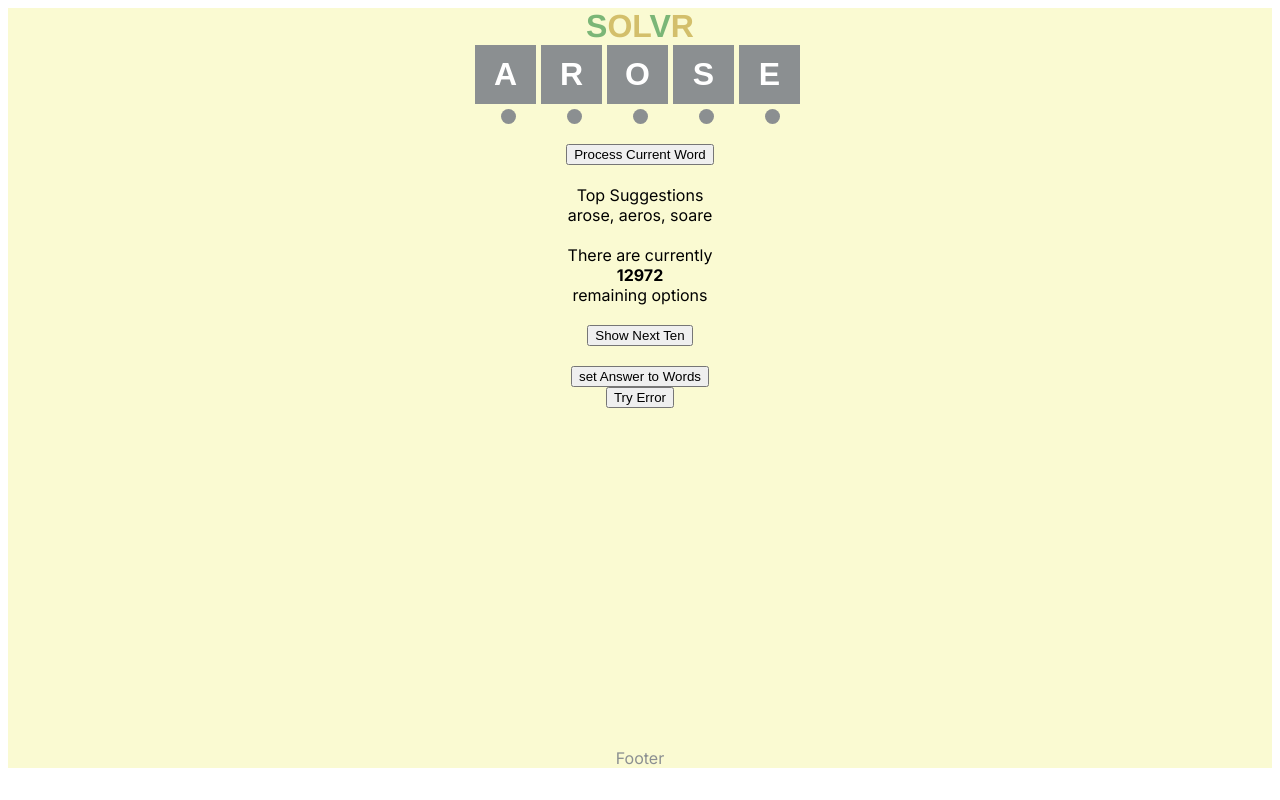
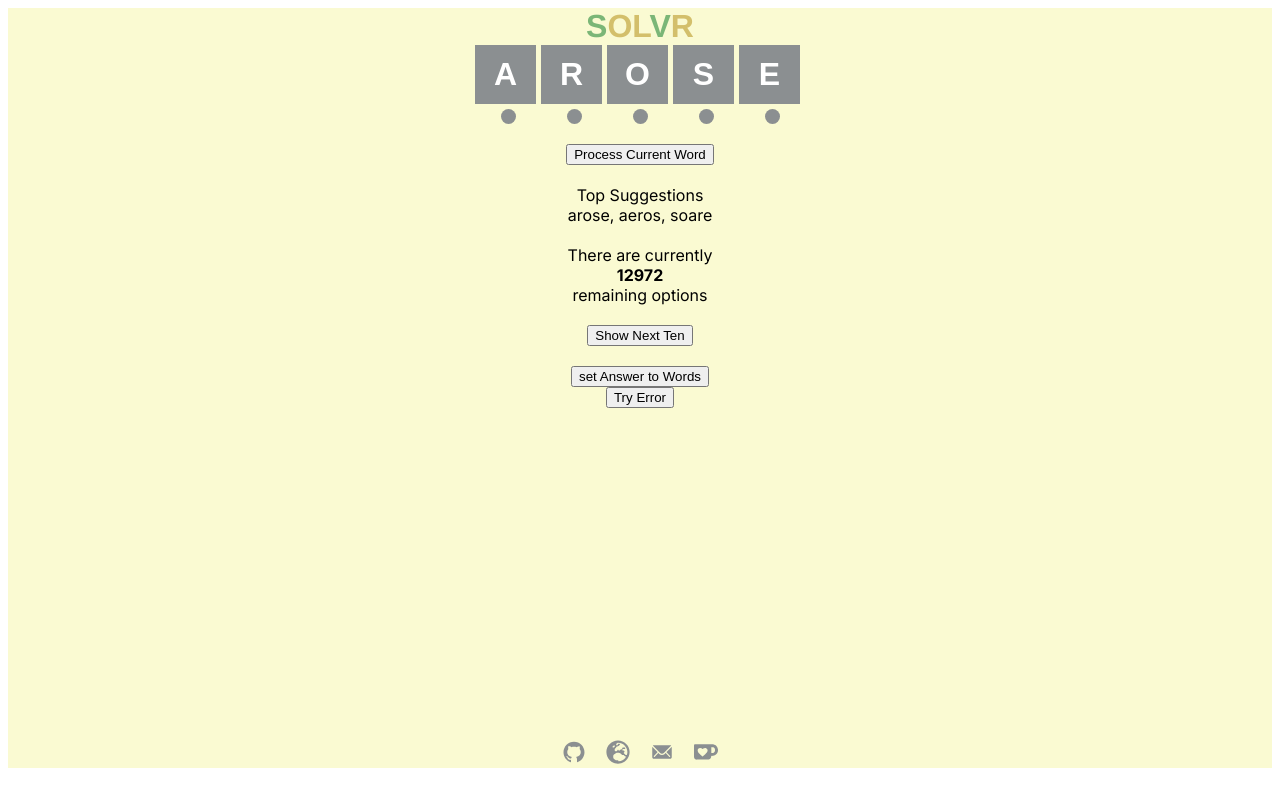
Before and after one commit to Fordcois/wordle-solver, a Next.js app: page / in a window 1280 px wide. Built offline with nearby package versions, Linux system fonts and the light colour scheme.

Commit message:
Adds Footer

```diff
--- a/src/app/globals.css
+++ b/src/app/globals.css
@@ -10,7 +10,7 @@
 
 .container {
     background-color: aqua;
-    min-width: 320px;
+    min-width: 340px;
     height: 95vh;
     margin-left: auto;
     margin-right: auto;
@@ -90,3 +90,41 @@ text-align: center;
     text-align: center;
     color: var(--Grey);
 }
+
+/* Tool Tips */
+.Footerlink {
+    position: relative;
+    display: inline-block;
+    margin-left: 10px;
+    margin-right: 10px;
+  }
+
+  .Footerlink .tooltiptext {
+    visibility: hidden;
+    background-color: var(--Green);
+    color: #fff;
+    text-align: center;
+    width: max-content;
+    border-radius: 6px;
+    font-size: .8rem;
+    padding: 5px 5px;
+    position: absolute;
+    z-index: 1;
+    bottom: 125%;
+    left: 50%;
+    transform: translateX(-50%);
+    box-shadow: 0px 0px 6px rgba(0, 0, 0, 0.2);
+  }
+
+  .Footerlink:hover .tooltiptext {
+    visibility: visible;
+  }
+
+  .FooterReactIcon {
+    font-size: 1.5rem;
+    color: var(--Grey);
+  }
+
+  .FooterReactIcon:hover {
+    color: var(--Green);
+  }
--- a/src/app/layout.tsx
+++ b/src/app/layout.tsx
@@ -5,8 +5,8 @@ import "./globals.css";
 const inter = Inter({ subsets: ["latin"] });
 
 export const metadata: Metadata = {
-  title: "Wordle Solver",
-  description: "Struggle with Wordle? Cheat!",
+  title: "Solvr: Wordle Solver",
+  description: "Struggle with Wordle? We've got you covered!",
 };
 
 export default function RootLayout({
--- a/src/components/footer.tsx
+++ b/src/components/footer.tsx
@@ -1,14 +1,33 @@
 import React from "react";
+import { AiFillGithub } from "react-icons/ai";
+import { FaGlobeEurope } from "react-icons/fa";
+import { IoIosMail } from "react-icons/io";
+import { SiKofi } from "react-icons/si";
 
 
 
 const Footer: React.FC = () => {
 
 
-  return (
-    <div className="footer">
-        Footer
-    </div>
+return (
+<div className="footer">
+  <span className="Footerlink">
+    <a href="https://github.com/Fordcois" target="_blank" rel="noopener noreferrer"><AiFillGithub className="FooterReactIcon"/></a>
+    <span className="tooltiptext">Check Out my Github</span>
+  </span>
+  <span className="Footerlink">
+    <a href="https://yourwebsite.com" target="_blank" rel="noopener noreferrer"><FaGlobeEurope className="FooterReactIcon"/></a>
+    <span className="tooltiptext">Visit my Website</span>
+  </span>
+  <span className="Footerlink">
+    <a href="mailto:business@frdmedia.co.uk?subject=Solvr Feedback"><IoIosMail className="FooterReactIcon"/></a>
+    <span className="tooltiptext">Email Me</span>
+  </span>
+  <span className="Footerlink">
+    <a href="https://ko-fi.com/fordcois" target="_blank" rel="noopener noreferrer"><SiKofi className="FooterReactIcon"/></a>
+    <span className="tooltiptext">Buy me a Ko-fi</span>
+  </span>
+</div>
   );
 };
 
```
Also changed, not shown: package.json (+4 -3 lines), 1 other file (tests, documents, lock files or other folders).
